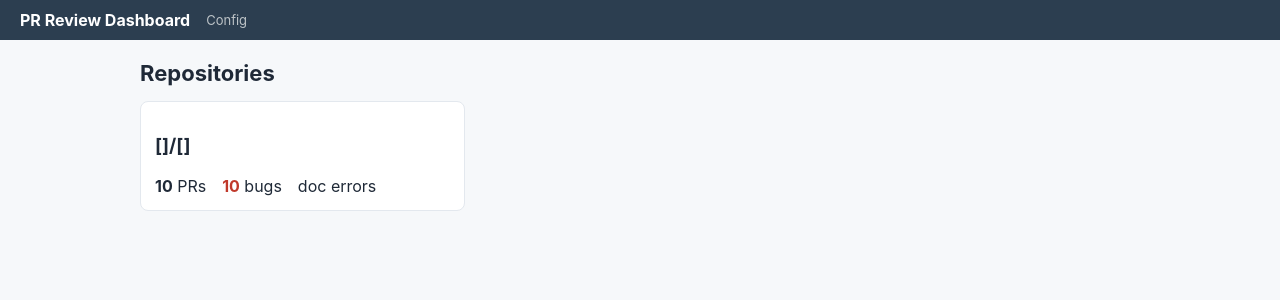
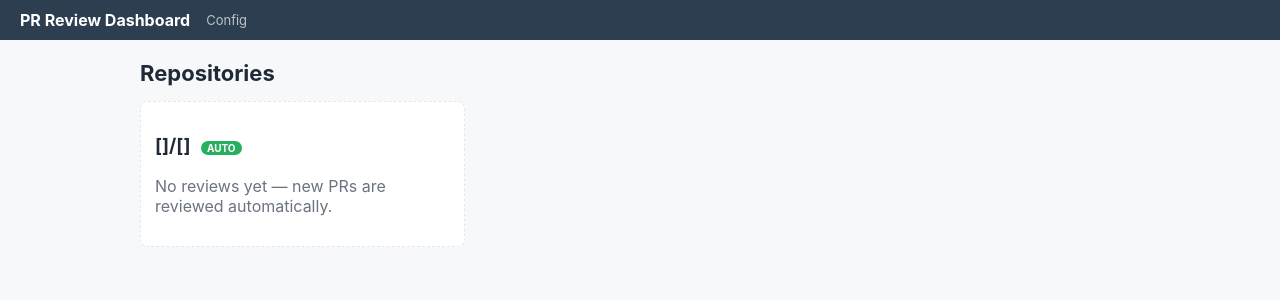
Before and after one commit to letruong272/deepseek-harness-pr-review, a FastAPI app: template web/templates/repo_list.html in a window 1280 px wide. Shown: the top 300 px of the page. Run offline with FastAPI, Linux system fonts and the light colour scheme; the template is opened without the code that fills it: most values are stand-ins (such as "Sample title", 1, 10 or a date in 2020).

Commit message:
feat: show auto-configured repos on repositories page

```diff
--- a/web/server.py
+++ b/web/server.py
@@ -9,7 +9,7 @@
 from fastapi.templating import Jinja2Templates
 
 from autoreview_config import load_config as load_autoreview_config
-from autoreview_config import list_repos, remove_repo, set_repo_mode
+from autoreview_config import auto_repos, list_repos, remove_repo, set_repo_mode
 from config import load_config
 from run import main as run_main
 from web import metrics
@@ -36,8 +36,27 @@
     for owner, repo in metrics.list_repos(root):
         rec = metrics.repo_record(root, owner, repo)
         if rec is not None:
+            rec["has_data"] = True
             repos.append(rec)
     repos.sort(key=lambda r: r["prs_total"], reverse=True)
+
+    # merge auto-configured repos that have no review data yet
+    seen = {(r["owner"], r["repo"]) for r in repos}
+    path = _config_path()
+    if path.exists():
+        try:
+            cfg = load_autoreview_config(path)
+            for owner, repo in auto_repos(cfg):
+                if (owner, repo) not in seen:
+                    repos.append({
+                        "owner": owner, "repo": repo,
+                        "prs_total": 0, "bugs_total": 0,
+                        "doc_errors_total": 0, "has_data": False,
+                        "mode": "auto",
+                    })
+        except (ValueError, OSError):
+            pass
+
     return templates.TemplateResponse(
         request, "repo_list.html", {"repos": repos})
 
--- a/web/static/style.css
+++ b/web/static/style.css
@@ -57,3 +57,6 @@
              border-radius: 8px; margin-left: 6px; }
 .review-btn { border: 1px solid #4dabf7; color: #1a73e8; background: #fff; }
 .review-btn:disabled { opacity: .5; cursor: wait; }
+.tag.auto { background: #27ae60; color: #fff; font-size: 10px; padding: 1px 6px;
+            border-radius: 8px; margin-left: 6px; }
+a.card.auto { border-style: dashed; }
--- a/web/templates/repo_list.html
+++ b/web/templates/repo_list.html
@@ -8,6 +8,7 @@
 {% else %}
 <div class="cards">
   {% for r in repos %}
+    {% if r.has_data %}
     <a class="card repo-card" href="/repos/{{ r.owner }}/{{ r.repo }}">
       <h3>{{ r.owner }}/{{ r.repo }}</h3>
       <div class="kpis">
@@ -16,6 +17,12 @@
         <span class="kpi warn"><b>{{ r.doc_errors_total }}</b> doc errors</span>
       </div>
     </a>
+    {% else %}
+    <a class="card repo-card auto" href="https://github.com/{{ r.owner }}/{{ r.repo }}">
+      <h3>{{ r.owner }}/{{ r.repo }} <span class="tag auto">AUTO</span></h3>
+      <p class="muted">No reviews yet — new PRs are reviewed automatically.</p>
+    </a>
+    {% endif %}
   {% endfor %}
 </div>
 {% endif %}
```
Also changed, not shown: tests/test_server.py (+13 -0 lines). Lines whose indentation alone changed are shown as unchanged.
